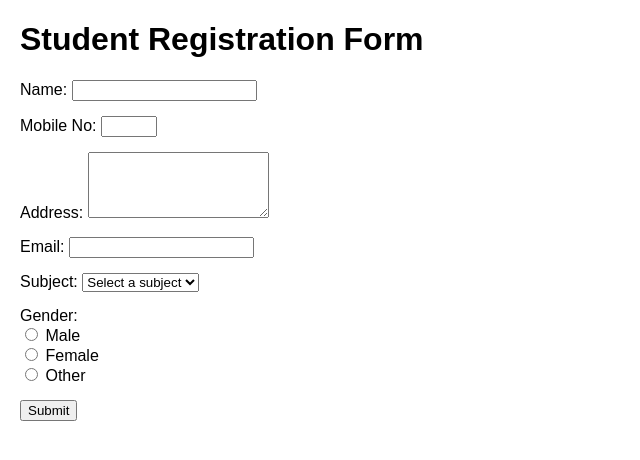
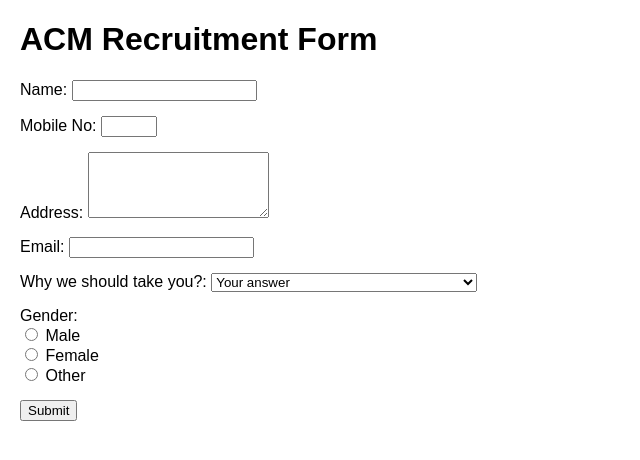
Before and after one commit to ArianSavin/ACM_KSS, a plain HTML site: page Form.html in a window 1280 px wide. Shown: the whole page, without its empty margins (0-640 px from the left). Drawn offline with Linux system fonts and the light colour scheme.

Commit message:
updating first task

```diff
--- a/Form.html
+++ b/Form.html
@@ -15,7 +15,7 @@
 </head>
 
 <body>
-<h1>Student Registration Form</h1>
+<h1>ACM Recruitment Form</h1>
 
 <form id="registrationForm">
     <div class="form-group">
@@ -39,12 +39,12 @@
     </div>
 
     <div class="form-group">
-        <label for="subject">Subject:</label>
-        <select id="subject" name="subject" required>
-            <option value="">Select a subject</option>
-            <option value="humanities">Humanities</option>
-            <option value="commerce">Commerce</option>
-            <option value="science">Science</option>
+        <label for="Why">Why we should take you?:</label>
+        <select id="Why" name="Why" required>
+            <option>Your answer</option>
+            <option>My skills make me a strong fit for this job.</option>
+            <option>I excel at overcoming challenges.</option>
+            <option>My interests align well with your society.</option>
         </select>
     </div>
 
```
Also changed, not shown: index.html (+16 -0 lines).
